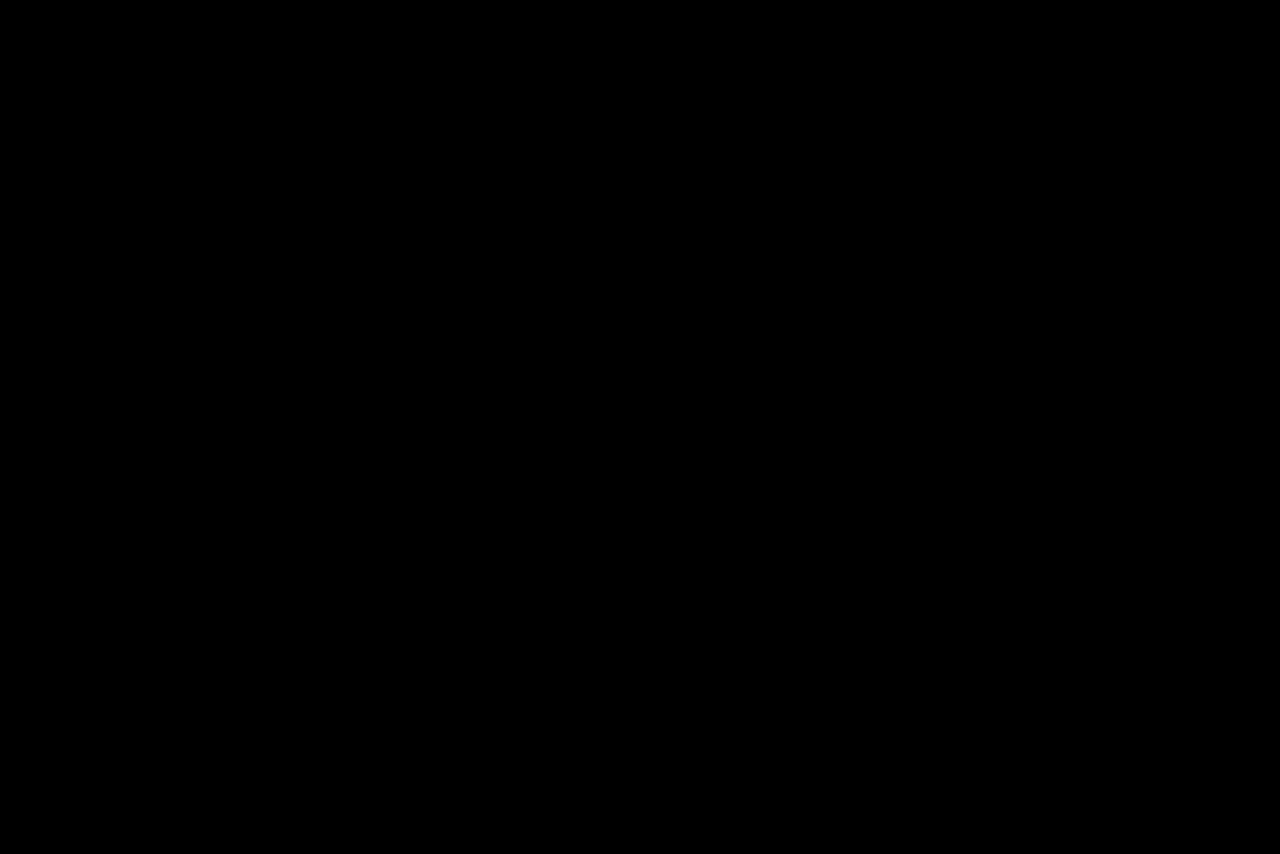
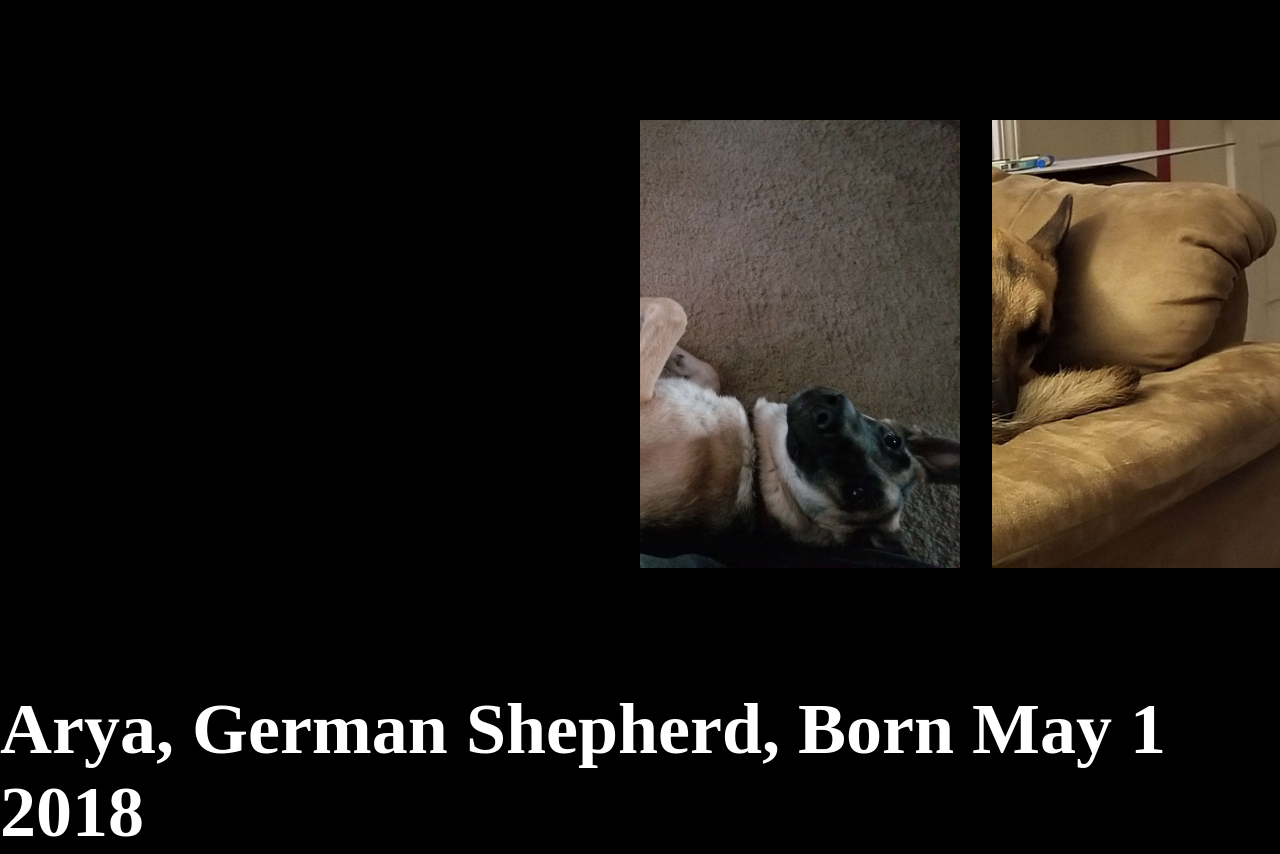
Before and after one commit to CommanderSABLy/personal_website, a React (Create React App) app: page /gallery in a window 1280 px wide. Shown: the part 680-1534 px from the top of the page. Before the commit the page ends 800 px from the top, so only its background shows below. Built offline with nearby package versions, Linux system fonts and the light colour scheme; a web font is replaced by a local one.

Commit message:
Start of multiple tracks in gallery

```diff
--- a/src/pages/gallery/gallery.css
+++ b/src/pages/gallery/gallery.css
@@ -4,7 +4,7 @@ body {
     background-color: black;
     background-image: none;
     margin: 0rem;
-    overflow: hidden;
+    overflow-x: hidden;
     user-select: none;
     color: white;
 }
@@ -19,6 +19,11 @@ body {
 .header-container h1 {
     font-size: 72px;
     transform: translate(0%, -25%);
+}
+
+.header-container h2 {
+    font-size: 72px;
+    transform: translate(0%, 600%);
 }
 
 #image-track > .image {
@@ -37,6 +42,23 @@ body {
     transform: translate(0%, -50%);
 }
 
+#image-track2 > .image {
+    width: 40vmin;
+    height: 56vmin;
+    object-fit: cover;
+    object-position: 100% 50%;
+}
+
+#image-track2 {
+    display: flex;
+    gap: 4vmin;
+    position: absolute;
+    left: 50%;
+    top: 100%;
+    transform: translate(0%, 0%);
+    padding-bottom: 15%;
+}
+
 #fullpage {
     display: none;
     position: absolute;
--- a/src/pages/gallery/gallery.js
+++ b/src/pages/gallery/gallery.js
@@ -11,6 +11,7 @@ const Gallery = () => {
 
     if (window.location.pathname === '/gallery') {
         const track = document.getElementById("image-track");
+        const track2 = document.getElementById("image-track2")
 
         window.onmousedown = e => {
             setMouseDownAt(e.clientX);
@@ -48,9 +49,19 @@ const Gallery = () => {
                 objectPosition: `${nextPercentage + 100}% center`
                 }, { duration: 1200, fill: "forwards" });
             }
+
+            track2.animate({
+                transform: `translate(${nextPercentage}%, 0%)`
+            }, { duration: 1200, fill: "forwards" });
+
+            for(const image of track2.getElementsByClassName("image")) {
+                image.animate({
+                objectPosition: `${nextPercentage + 100}% center`
+                }, { duration: 1200, fill: "forwards" });
+            }
         }
     }
-    const imgs = document.querySelectorAll('#image-track > .image');
+    const imgs = document.querySelectorAll('.image');
     const fullPage = document.querySelector('#fullpage');
 
     imgs.forEach(img => {
@@ -78,6 +89,21 @@ const Gallery = () => {
                 <img class="image" src="image/gallery/aryasbednow.jpg" draggable="false" />
                 <img class="image" src="image/gallery/aryasnow.jpg" draggable="false" />
             </div>
+            <div className="header-container">
+                <h2>Arya, German Shepherd, Born May 1 2018</h2>
+            </div>
+            <div id="image-track2" data-mouse-down-at="0" data-prev-percentage="0">
+                <img class="image" src="image/gallery/youngarya.jpg" draggable="false" />
+                <img class="image" src="image/gallery/sleepdog.jpg" draggable="false" />
+                <img class="image" src="image/gallery/washedoutgoofygirl.jpg" draggable="false" />
+                <img class="image" src="image/gallery/carya.jpg" draggable="false" />
+                <img class="image" src="image/gallery/happyarya.jpg" draggable="false" />
+                <img class="image" src="image/gallery/eastwoodarya.jpg" draggable="false" />
+                <img class="image" src="image/gallery/dognap.jpg" draggable="false" />
+                <img class="image" src="image/gallery/dogdisc.jpg" draggable="false" />
+                <img class="image" src="image/gallery/aryasbednow.jpg" draggable="false" />
+                <img class="image" src="image/gallery/aryasnow.jpg" draggable="false" />
+            </div>
             <div id="fullpage"></div>
         </div>
     )
```
